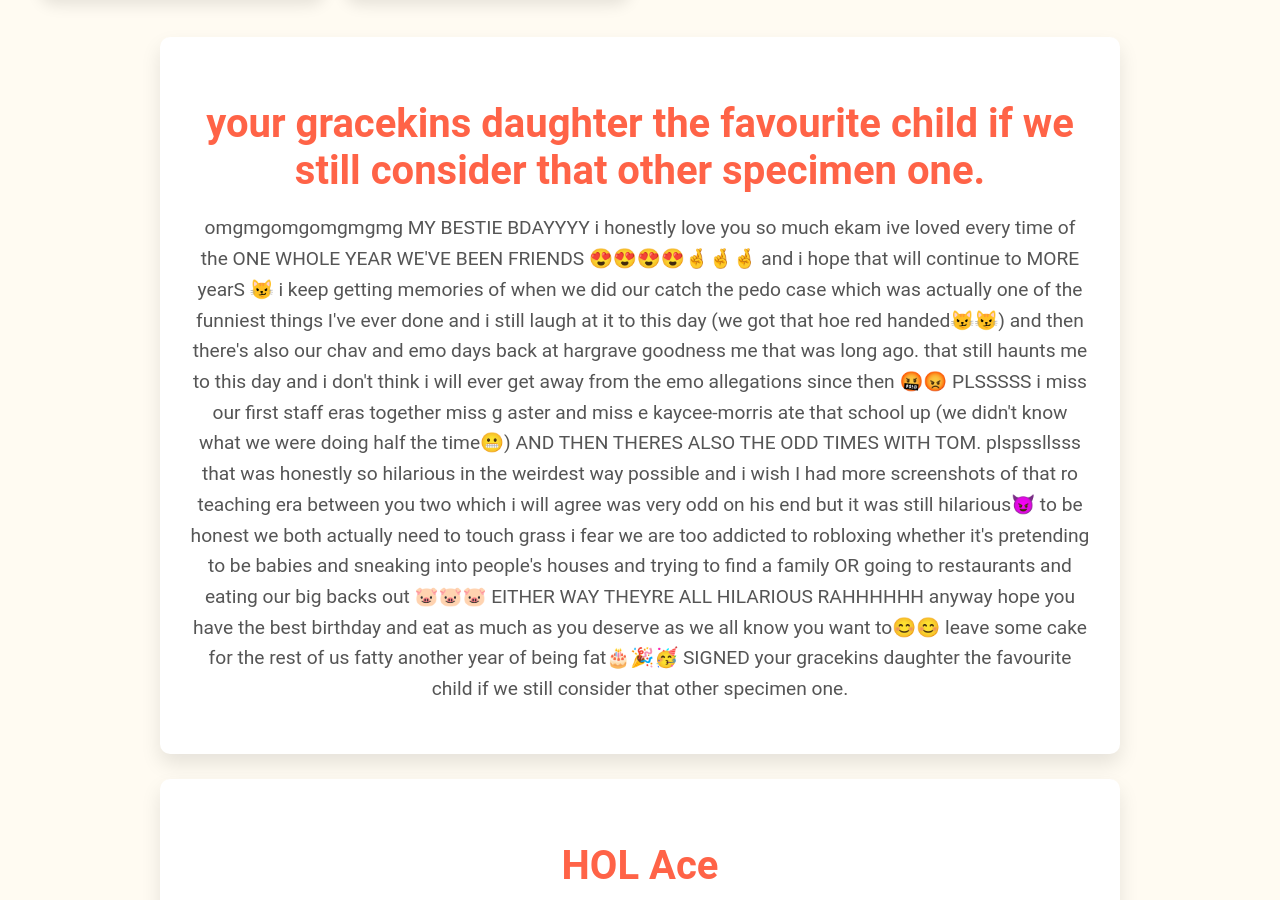
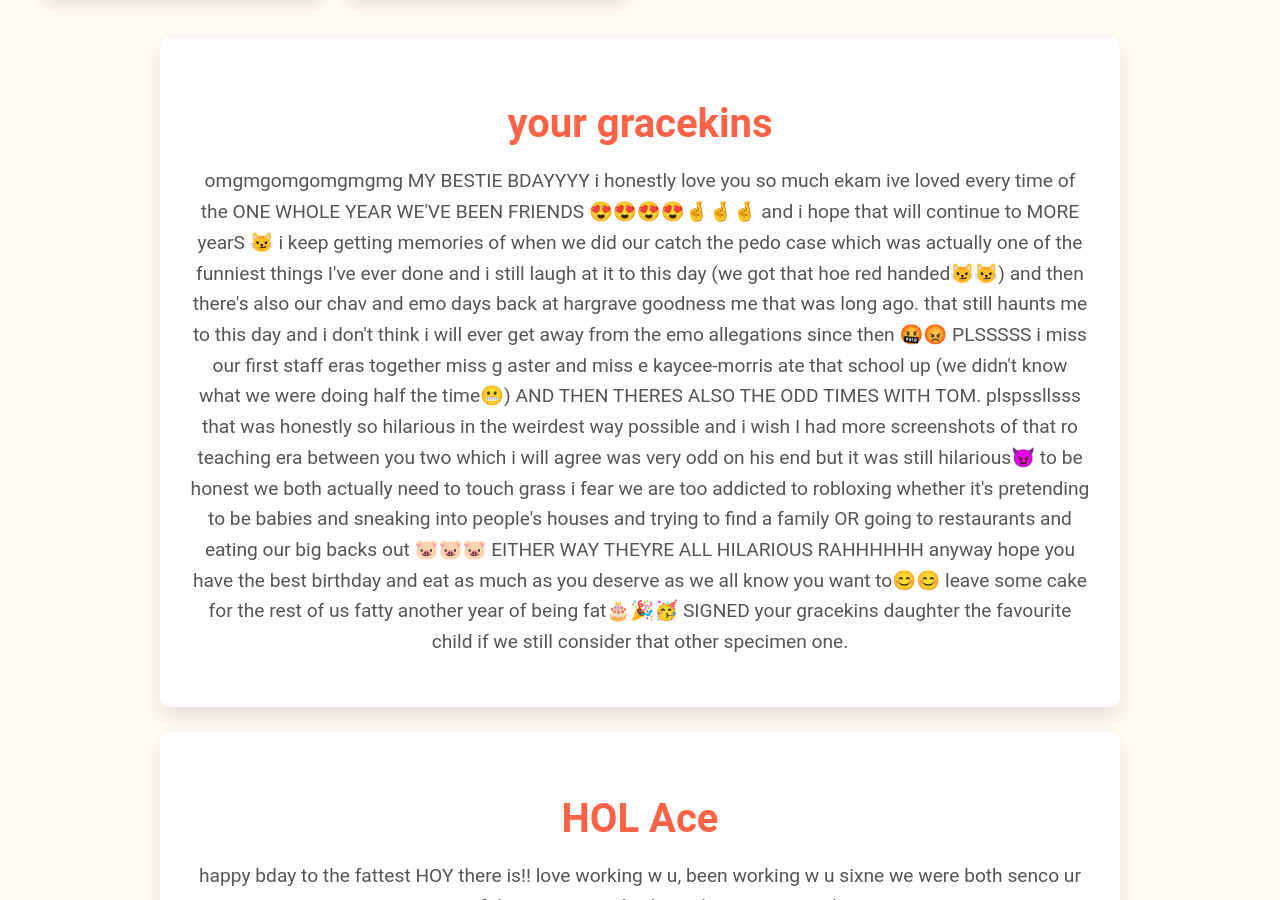
Before and after one commit to Miloballs/ekambirth, a plain HTML site: page index.html in a window 1280 px wide. Shown: the part 878-1778 px from the top of the page. Drawn offline with Linux system fonts and the light colour scheme.

Commit message:
Update index.html

```diff
--- a/index.html
+++ b/index.html
@@ -155,7 +155,7 @@
     <div class="birthday-messages">
         <!-- Pre-filled Messages -->
         <div class="message-box">
-            <h2>your gracekins daughter the favourite child if we still consider that other specimen one.</h2>
+             <h2>your gracekins</h2>
             <p>omgmgomgomgmgmg MY BESTIE BDAYYYY
 
 i honestly love you so much ekam ive loved every time of the ONE WHOLE YEAR WE'VE BEEN FRIENDS 😍😍😍😍🤞🤞🤞 and i hope that will continue to MORE yearS 😼
```
